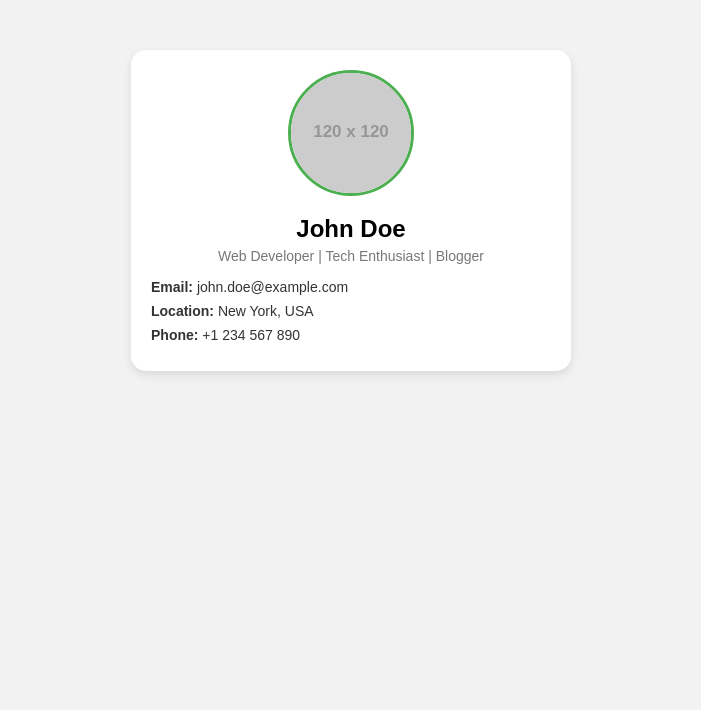
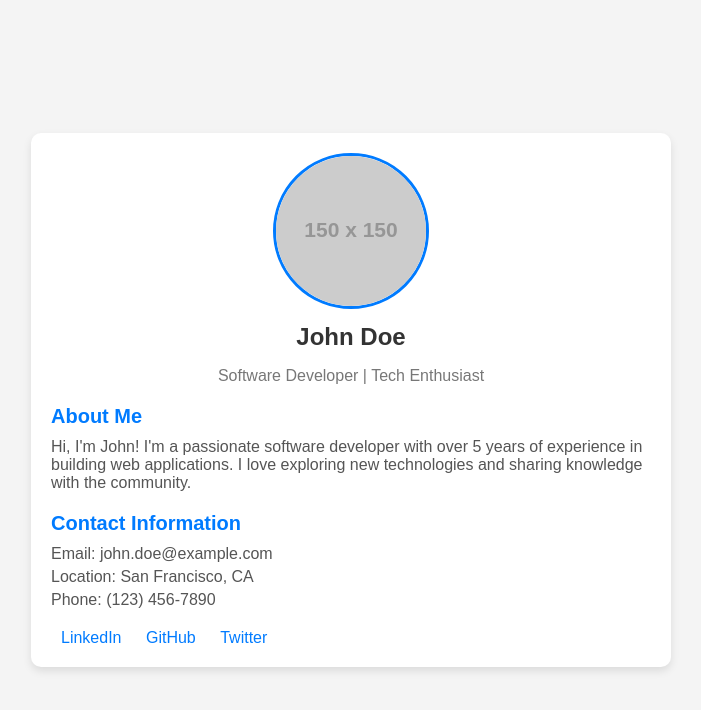
Before and after one commit to Shakya-nishant/xyz, a plain HTML site: page index.html in a window 1280 px wide. Shown: the whole page, without its empty margins (289-990 px from the left). Drawn offline with Linux system fonts and the light colour scheme; placeholder pictures from the web are drawn by us.

Commit message:
this is my b1 file

```diff
--- a/index.html
+++ b/index.html
@@ -2,69 +2,107 @@
 <html lang="en">
 
 <head>
-    <meta charset="UTF-8" />
-    <meta name="viewport" content="width=device-width, initial-scale=1.0" />
+    <meta charset="UTF-8">
+    <meta name="viewport" content="width=device-width, initial-scale=1.0">
     <title>User Profile</title>
     <style>
         body {
             font-family: Arial, sans-serif;
-            background: #f2f2f2;
             margin: 0;
             padding: 0;
+            background-color: #f4f4f4;
+            display: flex;
+            justify-content: center;
+            align-items: center;
+            min-height: 100vh;
         }
 
         .profile-container {
-            width: 400px;
-            margin: 50px auto;
             background: white;
+            border-radius: 10px;
+            box-shadow: 0 4px 8px rgba(0, 0, 0, 0.1);
+            width: 100%;
+            max-width: 600px;
             padding: 20px;
-            border-radius: 15px;
-            box-shadow: 0 4px 10px rgba(0, 0, 0, 0.1);
-            text-align: center;
+            margin: 20px;
         }
 
-        .profile-pic {
-            width: 120px;
-            height: 120px;
+        .profile-header {
+            text-align: center;
+            margin-bottom: 20px;
+        }
+
+        .profile-header img {
+            width: 150px;
+            height: 150px;
             border-radius: 50%;
             object-fit: cover;
-            border: 3px solid #4CAF50;
-            margin-bottom: 15px;
+            border: 3px solid #007bff;
         }
 
-        .user-name {
+        .profile-header h1 {
+            margin: 10px 0;
             font-size: 24px;
-            font-weight: bold;
-            margin-bottom: 5px;
-        }
-
-        .user-bio {
-            color: #777;
-            font-size: 14px;
-            margin-bottom: 15px;
-        }
-
-        .user-info {
-            text-align: left;
-            font-size: 14px;
             color: #333;
         }
 
-        .user-info p {
-            margin: 8px 0;
+        .profile-header p {
+            color: #777;
+            font-size: 16px;
+        }
+
+        .profile-info {
+            margin-bottom: 20px;
+        }
+
+        .profile-info h2 {
+            font-size: 20px;
+            color: #007bff;
+            margin-bottom: 10px;
+        }
+
+        .profile-info p {
+            margin: 5px 0;
+            color: #555;
+            font-size: 16px;
+        }
+
+        .social-links a {
+            display: inline-block;
+            margin: 0 10px;
+            color: #007bff;
+            text-decoration: none;
+            font-size: 16px;
+        }
+
+        .social-links a:hover {
+            text-decoration: underline;
         }
     </style>
 </head>
 
 <body>
     <div class="profile-container">
-        <img src="https://via.placeholder.com/120" alt="Profile Picture" class="profile-pic">
-        <div class="user-name">John Doe</div>
-        <div class="user-bio">Web Developer | Tech Enthusiast | Blogger</div>
-        <div class="user-info">
-            <p><strong>Email:</strong> john.doe@example.com</p>
-            <p><strong>Location:</strong> New York, USA</p>
-            <p><strong>Phone:</strong> +1 234 567 890</p>
+        <div class="profile-header">
+            <img src="https://via.placeholder.com/150" alt="Profile Picture">
+            <h1>John Doe</h1>
+            <p>Software Developer | Tech Enthusiast</p>
+        </div>
+        <div class="profile-info">
+            <h2>About Me</h2>
+            <p>Hi, I'm John! I'm a passionate software developer with over 5 years of experience in building web
+                applications. I love exploring new technologies and sharing knowledge with the community.</p>
+        </div>
+        <div class="profile-info">
+            <h2>Contact Information</h2>
+            <p>Email: john.doe@example.com</p>
+            <p>Location: San Francisco, CA</p>
+            <p>Phone: (123) 456-7890</p>
+        </div>
+        <div class="social-links">
+            <a href="https://linkedin.com" target="_blank">LinkedIn</a>
+            <a href="https://github.com" target="_blank">GitHub</a>
+            <a href="https://twitter.com" target="_blank">Twitter</a>
         </div>
     </div>
 </body>
```
Also changed, not shown: b1.html (added, +127 -0 lines).
